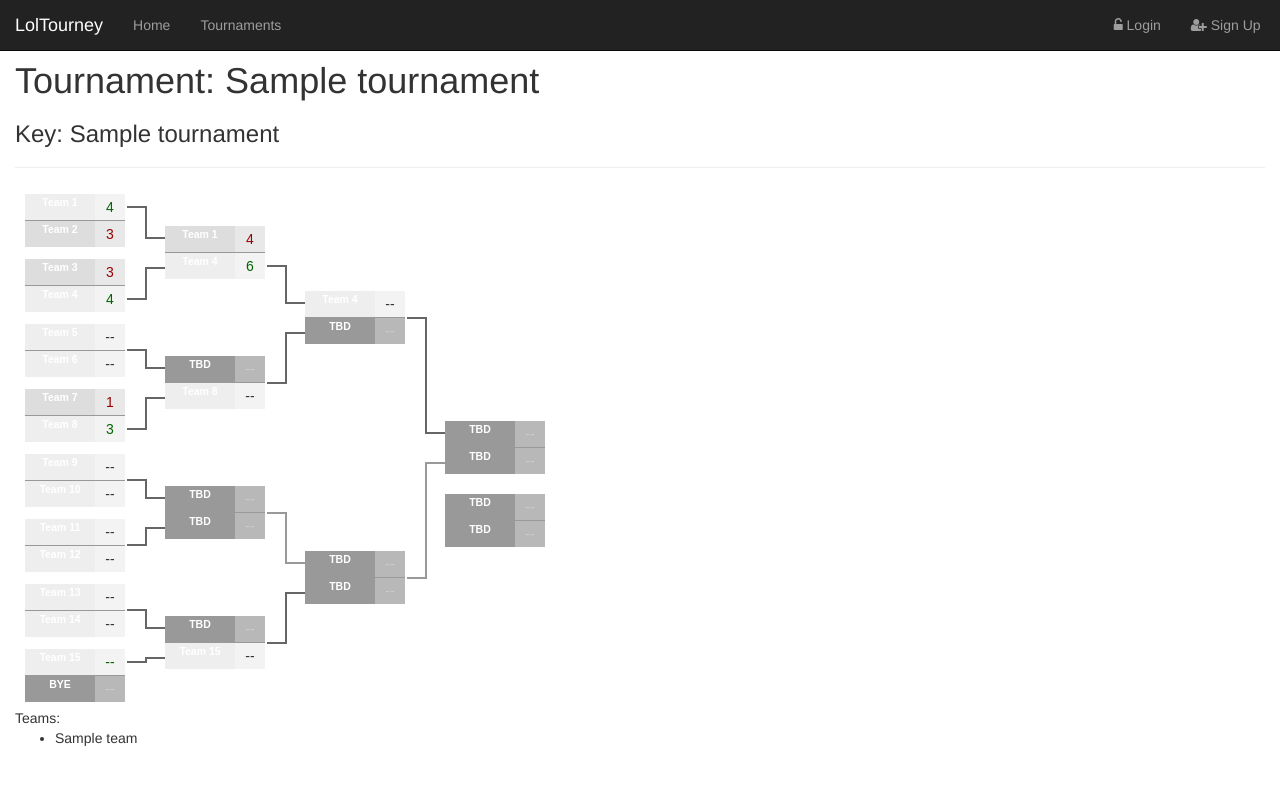
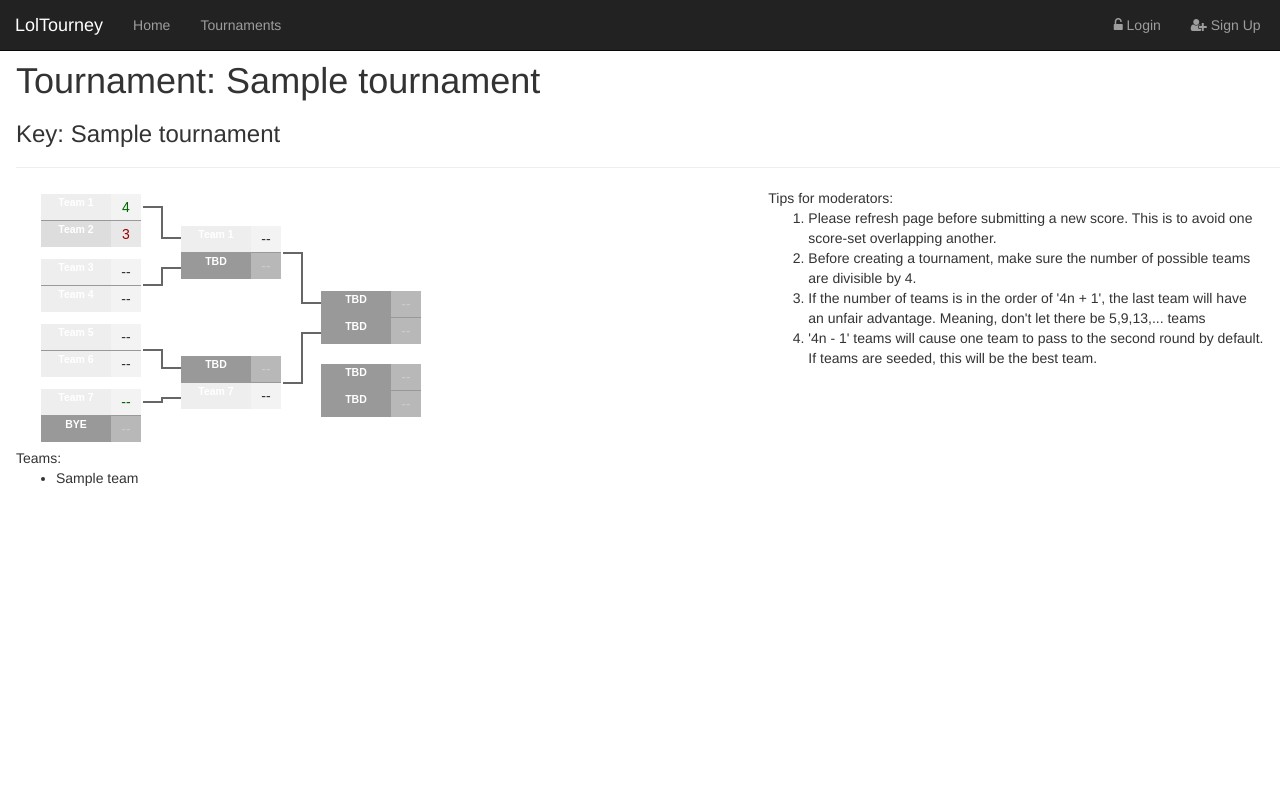
Before and after one commit to namanshenoy/lol-tourney, a Django app: page /tournaments/1/ in a window 1280 px wide. Shown: the top 785 px of the page. Run offline with Django 3.2, Linux system fonts and the light colour scheme; tables that the repository leaves empty hold one stand-in row (values such as "Sample post"); some libraries are stand-ins or nearby versions.

Commit message:
new requirements brackets jquery tests

```diff
--- a/templates/tournament_detail.html
+++ b/templates/tournament_detail.html
@@ -6,21 +6,17 @@
   <script type="text/javascript" src="{% static 'js/jquery.bracket.min.js'%}"></script>
   <link rel="stylesheet" type="text/css" href="{% static 'css/jquery.bracket.min.css' %}" />
 </head>
-<body>
+<body style="margin-left:2vh;">
   <script type="text/javascript">
       var minimalData = {
           teams : [
             ["Team 1", "Team 2"], /* first matchup */
             ["Team 3", "Team 4"],  /* second matchup */
             ["Team 5", "Team 6"],
-            ["Team 7", "Team 8"],
-            ["Team 9", "Team 10"],
-            ["Team 11", "Team 12"],
-            ["Team 13", "Team 14"],
-            ["Team 15", null]
+            ["Team 7", null],
           ],
           results : [
-            [[4,3,'Match 1'], [3,4], , [1,3]],       /* first round */
+            [[4,3,'Match 1']],       /* first round */
             [[4,6], [2,1]]        /* second round */
           ]
         }
@@ -33,16 +29,28 @@
   </script>
   <div class="container-fluid">
     {% include 'navbar.html'%}
+    <div class="row">
     <div class="col-md-12">
 
       <h1>Tournament: {{ tournament.tournament_name}}</h1>
       <h3>Key: {{tournament.tournament_key}}</h3>
       <hr />
-      <div id="minimal" >
+      <div id="minimal" class="col-md-7">
         <div class="demo">
 
         </div>
       </div>
+      <div class="col-md-5">
+        Tips for moderators:
+        <ol>
+          <li>Please refresh page before submitting a new score. This is to avoid one score-set overlapping another.</li>
+          <li>Before creating a tournament, make sure the number of possible teams are divisible by 4.</li>
+          <li>If the number of teams is in the order of '4n + 1', the last team will have an unfair advantage. Meaning, don't let there be 5,9,13,... teams</li>
+          <li>'4n - 1' teams will cause one team to pass to the second round by default. If teams are seeded, this will be the best team.</li>
+        </ol>
+      </div>
+    </div>
+    </div>
       {% if not tournament.teams_created %}
       <p>
         Players:
```
Also changed, not shown: requirements.txt (+13 -3 lines).
